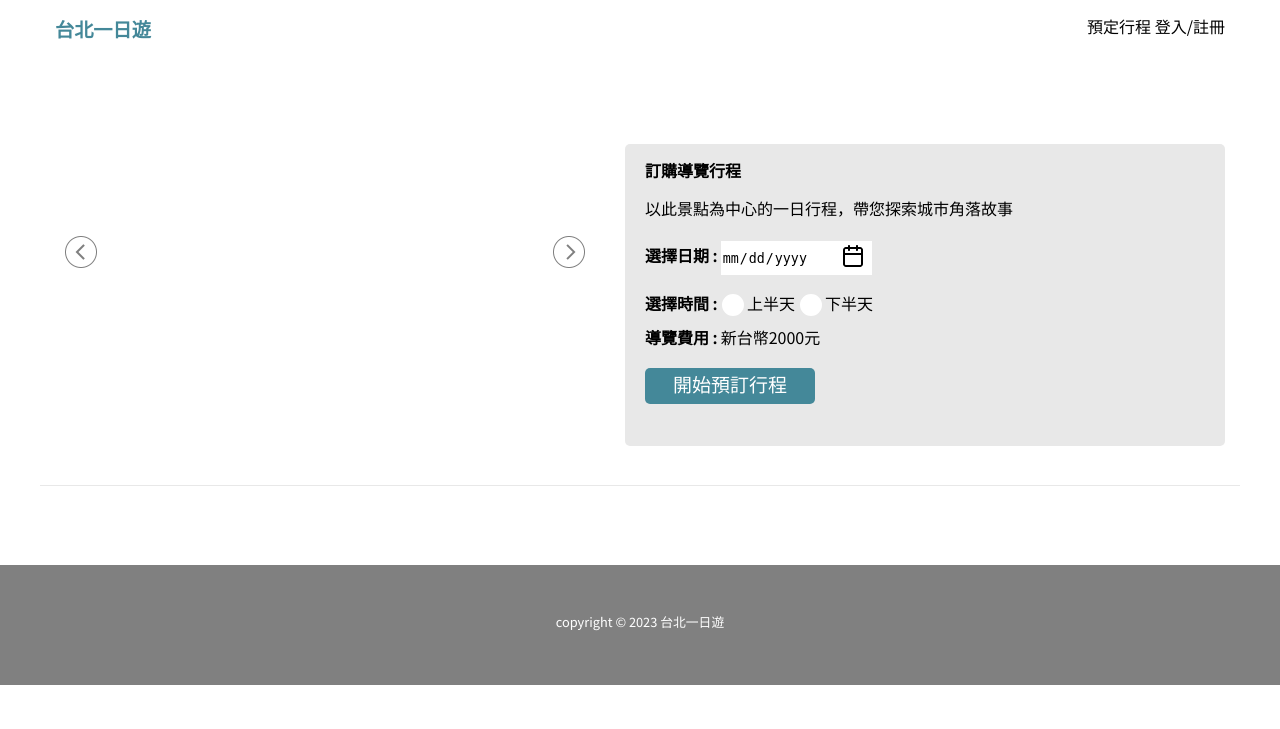
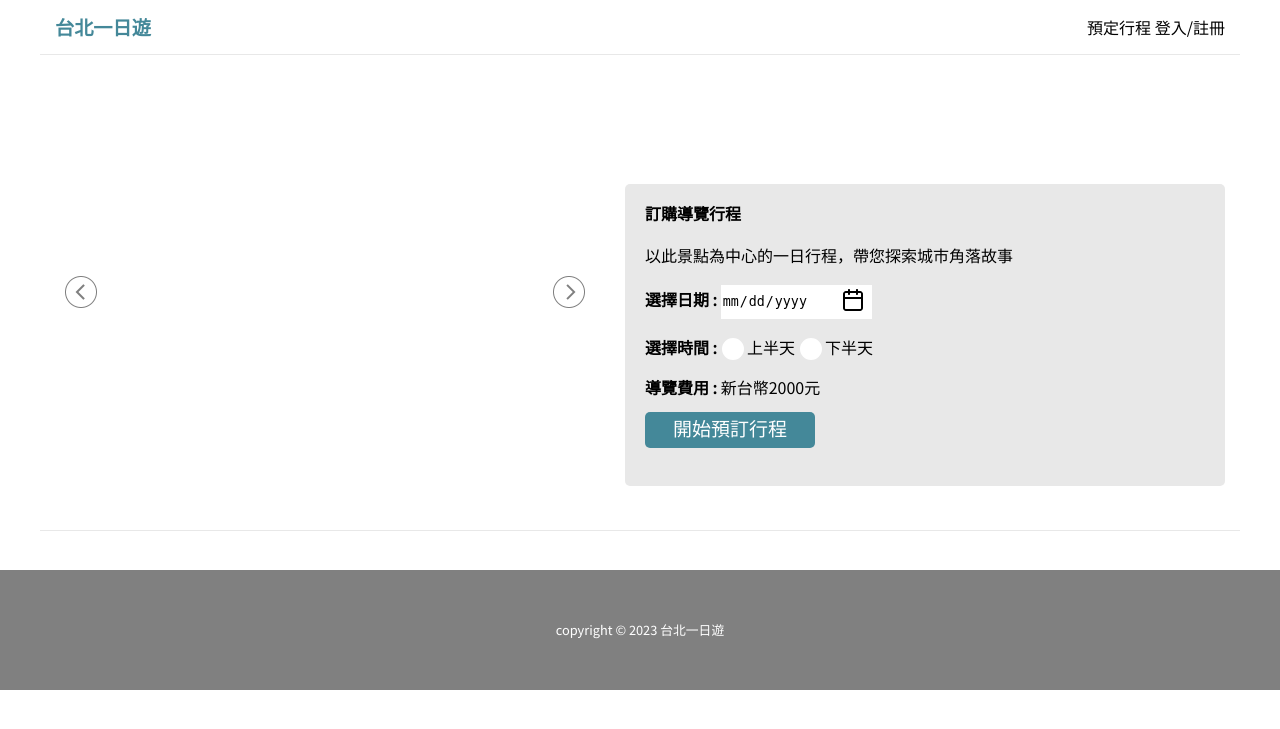
Before and after one commit to eunicezhou/Wehelp_Stage2, a Flask app: template templates/attraction.html in a window 1280 px wide. Shown: the top 729 px of the page. Run offline with Flask 3, Linux system fonts and the light colour scheme; the template is opened without the code that fills it, so the values that code supplies are empty.

Commit message:
add seperate string and rebuild the line-height

```diff
--- a/static/css/attraction.css
+++ b/static/css/attraction.css
@@ -4,7 +4,7 @@ html,body{
     margin: 0;
     font-family: 'Noto Sans TC', sans-serif;
     font-size: 16px;
-    line-height: 13.3px;
+    /* line-height: 13.3px; */
 }
 /* 設定字型大小及字高 */
 h1{
@@ -38,6 +38,7 @@ button{
     top:0px;
     left:calc(50% - 600px);
     z-index: 10;
+    border-bottom: #e8e8e8 1px solid;
 }
 .nav--content{
     display: inline-flex;
@@ -51,6 +52,7 @@ button{
     color:#448899;
     font-size: larger;
     font-weight: 700;
+    margin-top: 10px;
 }
 /* 設定header */
 .content--header{
@@ -60,7 +62,7 @@ button{
     box-sizing: border-box;
     padding: 0 15px;
     position: relative;
-    top:54px;
+    top:94px;
 }
 .wrap-header{
     display:inline-flex;
@@ -214,7 +216,7 @@ input[type="radio"]{
 .main{
     border-bottom: #e8e8e8 solid 1px;
     position:relative;
-    top:85px;
+    top:125px;
     left:0;
     right:0;
     width:1200px;
@@ -230,7 +232,7 @@ input[type="radio"]{
     box-sizing: border-box;
     padding: 10px;
     position:relative;
-    top:85px;
+    top:125px;
     text-align:justify;
 }
 .footer{
--- a/static/css/index.css
+++ b/static/css/index.css
@@ -50,6 +50,7 @@ button{
     color:#448899;
     font-size: larger;
     font-weight: 700;
+    margin-top: 10px;
 }
 
 /* 設定header */
```
